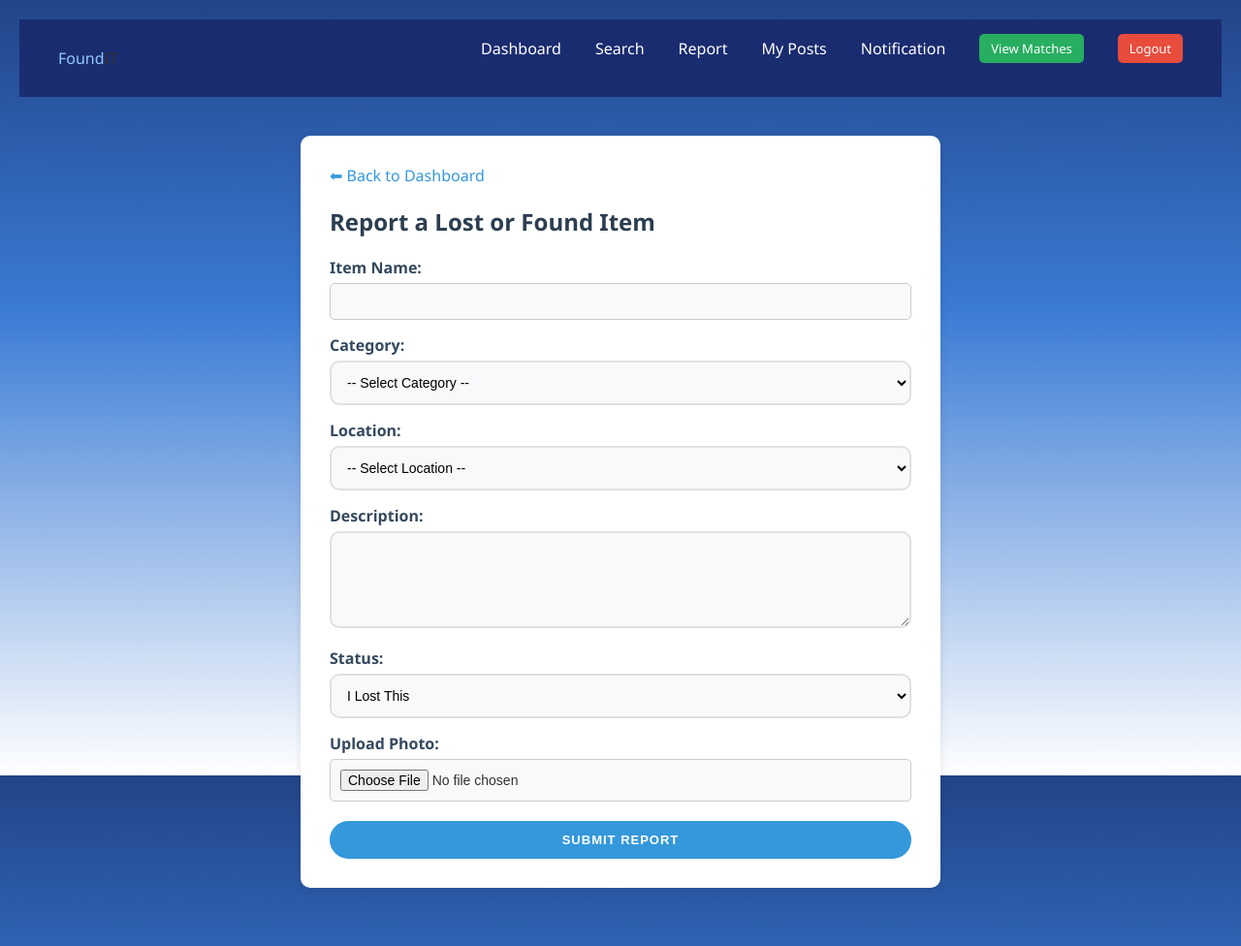
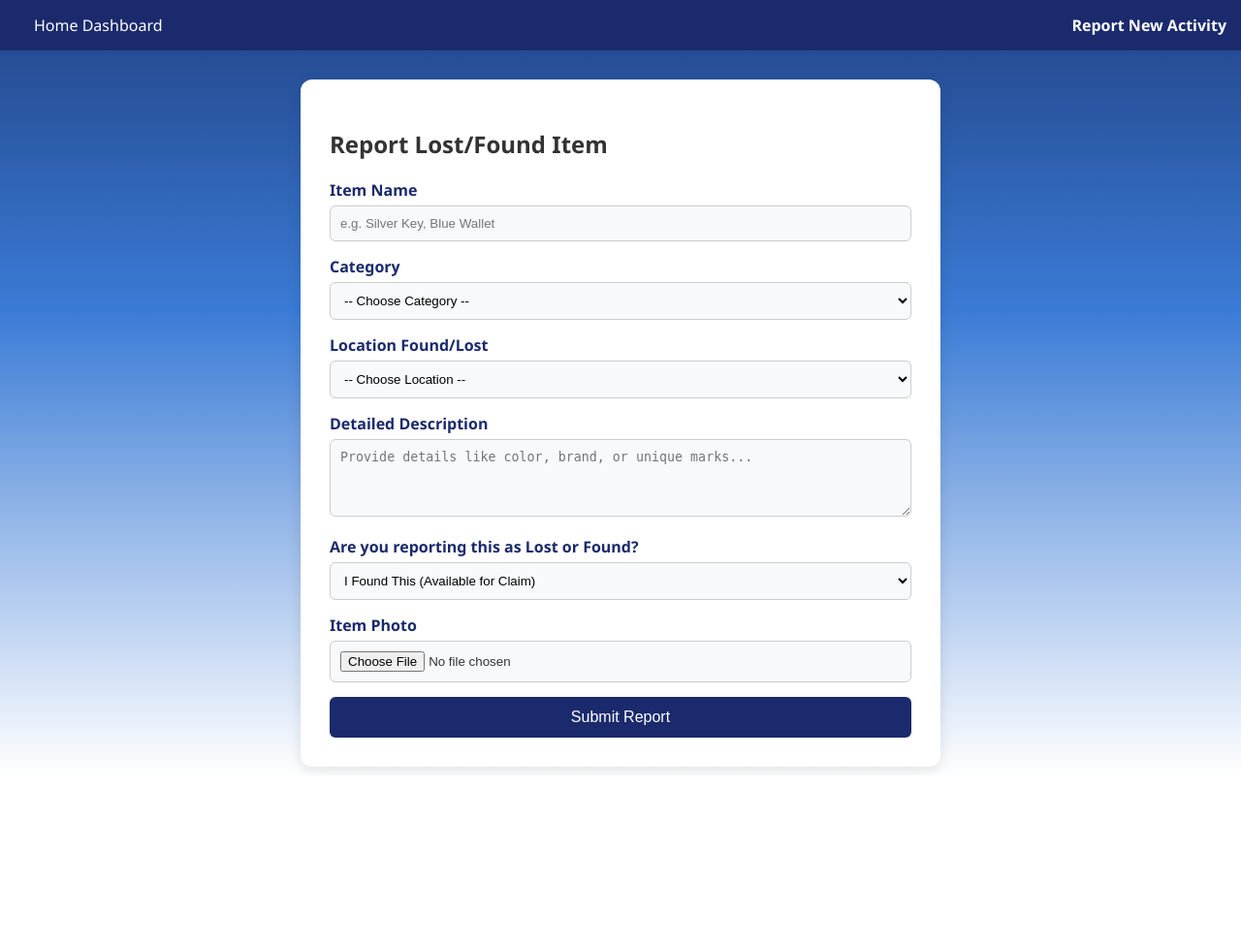
Before and after one commit to kaynathsharkar241-tech/Lost-and-found-system, a PHP site: page /report_item.php in a window 1280 px wide. Shown: the whole page at 97% size. After the commit the page ends 797 px from the top, so only its background shows below. Run offline with PHP 8.4, Linux system fonts and the light colour scheme; the visitor is signed in with stand-in values (Sample User, id 1); tables that the repository leaves empty or names only in its code hold one stand-in row (values such as "Sample post").

Commit message:
Update report_item.php

```diff
--- a/report_item.php
+++ b/report_item.php
@@ -2,141 +2,150 @@
 session_start();
 include 'db_connect.php';
 
+// 1. Security: Ensure only logged-in users can report items
+if (!isset($_SESSION['user_id'])) {
+    header("Location: login.php");
+    exit();
+}
+
 $current_user_id = $_SESSION['user_id'];
-
 $success = "";
 $error = "";
 
 if ($_SERVER["REQUEST_METHOD"] == "POST") {
 
+    // Sanitize inputs
     $title       = $conn->real_escape_string($_POST['title']);
     $description = $conn->real_escape_string($_POST['description']);
-    $status      = $conn->real_escape_string($_POST['status']);
-    $category_id = $conn->real_escape_string($_POST['category_id']);
-    $location_id = $conn->real_escape_string($_POST['location_id']);
+    $status      = $conn->real_escape_string($_POST['status']); // 'lost' or 'found'
+    $category_id = (int)$_POST['category_id'];
+    $location_id = (int)$_POST['location_id'];
 
-    // Image upload
+    // 2. Image upload handling
     $target_dir = "uploads/";
-    if (!is_dir($target_dir)) mkdir($target_dir);
+    if (!is_dir($target_dir)) {
+        mkdir($target_dir, 0777, true);
+    }
 
-    $file_name   = time() . "_" . basename($_FILES["item_image"]["name"]);
+    $file_ext    = strtolower(pathinfo($_FILES["item_image"]["name"], PATHINFO_EXTENSION));
+    $file_name   = time() . "_" . uniqid() . "." . $file_ext;
     $target_file = $target_dir . $file_name;
 
     if (move_uploaded_file($_FILES["item_image"]["tmp_name"], $target_file)) {
 
-        // Insert into items table
+        // 3. Database Transaction: Insert into Items
         $sql = "INSERT INTO items (title, description, category_id, reported_by, status, date_reported)
                 VALUES ('$title', '$description', '$category_id', '$current_user_id', '$status', CURDATE())";
 
         if ($conn->query($sql) === TRUE) {
             $last_item_id = $conn->insert_id;
 
-            // Insert into itemimages table
+            // 4. Insert into ItemImages table
             $img_sql = "INSERT INTO itemimages (item_id, image_url)
                         VALUES ('$last_item_id', '$file_name')";
             $conn->query($img_sql);
 
-            // Insert into reports table
+            // 5. Insert into Reports table (linking item to location)
             $report_sql = "INSERT INTO reports (item_id, location_id, report_type, report_date, details)
                            VALUES ('$last_item_id', '$location_id', '$status', CURDATE(), '$description')";
             $conn->query($report_sql);
 
-            $success = "Item reported successfully!";
+            $success = "Item reported successfully! It is now pending review.";
         } else {
-            $error = "Database error: " . $conn->error;
+            $error = "Database Error: " . $conn->error;
         }
     } else {
-        $error = "Error uploading image. Please try again.";
+        $error = "Failed to upload image. Check folder permissions.";
     }
 }
 
-// Load categories for dropdown
+// Fetch data for dropdowns
 $cat_result = $conn->query("SELECT category_id, category_name FROM categories ORDER BY category_name");
-
-// Load locations for dropdown
 $loc_result = $conn->query("SELECT location_id, place_name FROM locations ORDER BY place_name");
 ?>
 
 <!DOCTYPE html>
 <html>
 <head>
-    <title>Report Item - Lost & Found</title>
+    <title>Report Item - FoundIT</title>
+    <link rel="stylesheet" href="style.css">
     <style>
-        body { font-family: Arial, sans-serif; background-color: #f4f4f4; padding: 20px; }
-        .form-container { max-width: 600px; margin: 40px auto; background: white; padding: 30px; border-radius: 10px; box-shadow: 0 2px 8px rgba(0,0,0,0.1); }
-        h2 { color: #2c3e50; margin-bottom: 20px; }
-        label { font-weight: bold; display: block; margin-top: 15px; margin-bottom: 5px; color: #34495e; }
-        input[type=text], textarea, select, input[type=file] { width: 100%; padding: 10px; border: 1px solid #ccc; border-radius: 5px; font-size: 14px; box-sizing: border-box; }
-        textarea { height: 100px; resize: vertical; }
-        .btn { margin-top: 20px; width: 100%; padding: 12px; background: #3498db; color: white; border: none; border-radius: 5px; font-size: 16px; cursor: pointer; }
-        .btn:hover { background: #2980b9; }
-        .success { background: #d4f8d4; color: #006600; padding: 10px; border-radius: 5px; margin-bottom: 15px; }
-        .error { background: #ffdada; color: #cc0000; padding: 10px; border-radius: 5px; margin-bottom: 15px; }
-        .nav-links { margin-bottom: 20px; }
-        .nav-links a { color: #3498db; text-decoration: none; }
+        .report-container { max-width: 600px; margin: 30px auto; background: white; padding: 30px; border-radius: 12px; box-shadow: 0 5px 15px rgba(0,0,0,0.1); }
+        .form-group { margin-bottom: 15px; }
+        label { display: block; font-weight: bold; margin-bottom: 5px; color: #1a2a6c; }
+        input, select, textarea { width: 100%; padding: 10px; border: 1px solid #ccc; border-radius: 6px; box-sizing: border-box; }
+        textarea { height: 80px; }
+        .btn-submit { width: 100%; padding: 12px; background: #1a2a6c; color: white; border: none; border-radius: 6px; cursor: pointer; font-size: 16px; transition: 0.3s; }
+        .btn-submit:hover { background: #b21f1f; }
+        .msg { padding: 10px; border-radius: 5px; margin-bottom: 15px; text-align: center; }
+        .success { background: #d4edda; color: #155724; }
+        .error { background: #f8d7da; color: #721c24; }
     </style>
 </head>
 <body>
 
-<?php include 'header.php'; ?>
-
-<div class="form-container">
-
-    <div class="nav-links">
-        <a href="dashboard.php">⬅ Back to Dashboard</a>
+<div class="navbar" style="background:#1a2a6c; padding: 15px; color: white; text-align:center;">
+    <a href="dashboard.php" style="color:white; text-decoration:none; margin-right: 20px;">Home Dashboard</a>
+    <strong>Report New Activity</strong>
 </div>
 
-    <h2>Report a Lost or Found Item</h2>
+<div class="report-container">
+    <h2>Report Lost/Found Item</h2>
 
     <?php if ($success): ?>
-        <div class="success"><?php echo $success; ?></div>
+        <div class="msg success"><?php echo $success; ?></div>
     <?php endif; ?>
 
     <?php if ($error): ?>
-        <div class="error"><?php echo $error; ?></div>
+        <div class="msg error"><?php echo $error; ?></div>
     <?php endif; ?>
 
-    <form action="report_item.php" method="POST" enctype="multipart/form-data">
+    <form method="POST" enctype="multipart/form-data">
+        <div class="form-group">
+            <label>Item Name</label>
+            <input type="text" name="title" placeholder="e.g. Silver Key, Blue Wallet" required>
+        </div>
 
-        <label>Item Name:</label>
-        <input type="text" name="title" required>
-
-        <label>Category:</label>
+        <div class="form-group">
+            <label>Category</label>
             <select name="category_id" required>
-            <option value="">-- Select Category --</option>
-            <?php while($row = $cat_result->fetch_assoc()): ?>
-            <option value="<?php echo $row['category_id']; ?>">
-                <?php echo $row['category_name']; ?>
-            </option>
+                <option value="">-- Choose Category --</option>
+                <?php while($cat = $cat_result->fetch_assoc()): ?>
+                    <option value="<?php echo $cat['category_id']; ?>"><?php echo $cat['category_name']; ?></option>
                 <?php endwhile; ?>
             </select>
+        </div>
 
-        <label>Location:</label>
+        <div class="form-group">
+            <label>Location Found/Lost</label>
             <select name="location_id" required>
-            <option value="">-- Select Location --</option>
-            <?php while($row = $loc_result->fetch_assoc()): ?>
-            <option value="<?php echo $row['location_id']; ?>">
-                <?php echo $row['place_name']; ?>
-            </option>
+                <option value="">-- Choose Location --</option>
+                <?php while($loc = $loc_result->fetch_assoc()): ?>
+                    <option value="<?php echo $loc['location_id']; ?>"><?php echo $loc['place_name']; ?></option>
                 <?php endwhile; ?>
             </select>
+        </div>
 
-        <label>Description:</label>
-        <textarea name="description" required></textarea>
+        <div class="form-group">
+            <label>Detailed Description</label>
+            <textarea name="description" placeholder="Provide details like color, brand, or unique marks..." required></textarea>
+        </div>
 
-        <label>Status:</label>
+        <div class="form-group">
+            <label>Are you reporting this as Lost or Found?</label>
             <select name="status">
-            <option value="lost">I Lost This</option>
-            <option value="found">I Found This</option>
+                <option value="found">I Found This (Available for Claim)</option>
+                <option value="lost">I Lost This (Help me find it)</option>
             </select>
+        </div>
 
-        <label>Upload Photo:</label>
+        <div class="form-group">
+            <label>Item Photo</label>
             <input type="file" name="item_image" accept="image/*" required>
+        </div>
 
-        <button type="submit" class="btn">Submit Report</button>
-
+        <button type="submit" class="btn-submit">Submit Report</button>
     </form>
-
 </div>
 
 </body>
```
Lines whose indentation alone changed are shown as unchanged.
